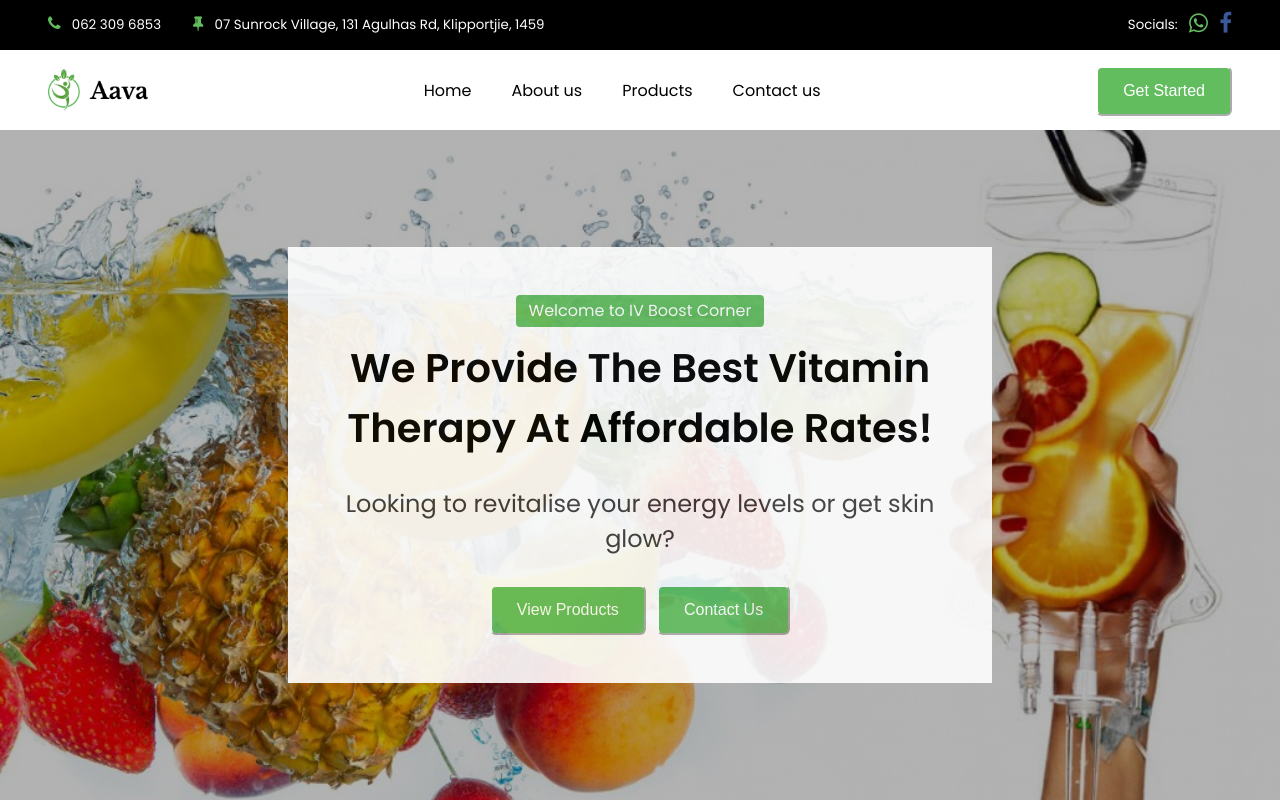
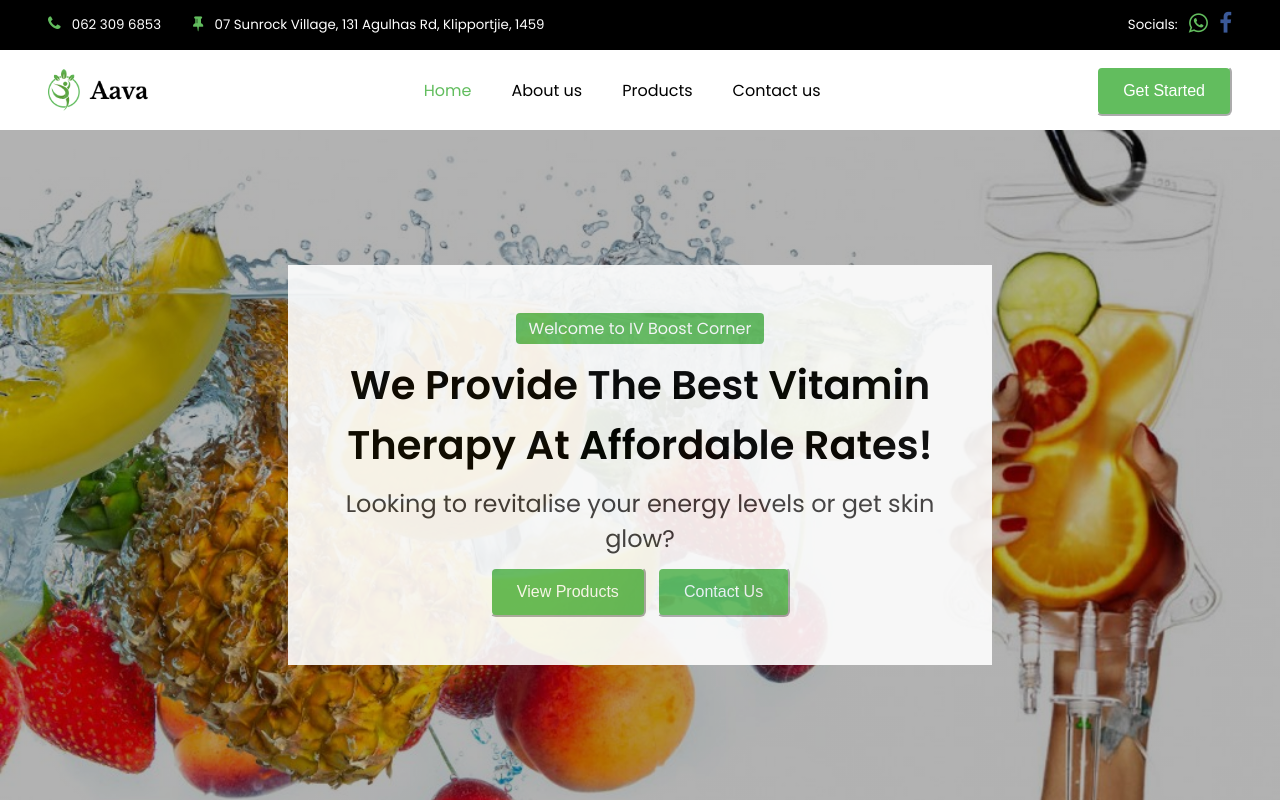
Before and after one commit to siyabongahlongwane/iv-boost-corner, a React (Vite) app: page / in a window 1280 px wide. Built offline with nearby package versions, Linux system fonts and the light colour scheme.

Commit message:
Active Page Routes

```diff
--- a/src/App.tsx
+++ b/src/App.tsx
@@ -9,6 +9,7 @@ import Topbar from "./components/Topbar";
 import { BrowserRouter as Router, Routes, Route } from "react-router-dom";
 function App() {
   return (
+    <Router>
       <div className="app-wrapper d-flex flex-col">
         <div className="topbar-wrapper black-bg">
           <Topbar></Topbar>
@@ -17,17 +18,16 @@ function App() {
           <Navbar></Navbar>
         </div>
         <div className="main-content">
-        <Router>
           <Routes>
             <Route path="/" element={<Hero></Hero>}></Route>
-            <Route path="about-us" element={<About></About>}></Route>
-            <Route path="products" element={<Products></Products>}></Route>
-            <Route path="contact-us" element={<Contact></Contact>}></Route>
+            <Route path="/about-us" element={<About></About>}></Route>
+            <Route path="/products" element={<Products></Products>}></Route>
+            <Route path="/contact-us" element={<Contact></Contact>}></Route>
           </Routes>
-        </Router>
           <Footer></Footer>
         </div>
       </div>
+    </Router>
   );
 }
 
--- a/src/colors.scss
+++ b/src/colors.scss
@@ -8,9 +8,9 @@ $gray: #3c3a3a;
 
 /* Colors */
 .primary-col,
-.nav-links>ul>li:hover,
+.nav-links>ul>li > a:hover,
 .footer-links>span:hover {
-  color: $primaryGreen;
+  color: $primaryGreen !important;
 }
 
 .blue-grey-col {
@@ -21,7 +21,7 @@ $gray: #3c3a3a;
   color: $white;
 }
 
-.black-col {
+.black-col, .nav-links>ul>li>a {
   color: $black;
 }
 
--- a/src/components/Navbar.tsx
+++ b/src/components/Navbar.tsx
@@ -1,21 +1,52 @@
-import logo from '../assets/logo.png';
+import { NavLink } from "react-router-dom";
+import logo from "../assets/logo.png";
 const Navbar = () => {
   return (
-        <div className='navbar d-flex flex-row block white-bg full-height justify-content-between'>
-            <div className='logo d-flex flex-col justify-content-center'>
-                <img className='block' src={logo} alt='IV Boost Logo' />
+    <div className="navbar d-flex flex-row block white-bg full-height justify-content-between">
+      <div className="logo d-flex flex-col justify-content-center">
+        <img className="block" src={logo} alt="IV Boost Logo" />
       </div>
       <div className="nav-links d-flex flex-col justify-content-center">
         <ul className="d-flex flex-row ">
-                    <li>Home</li>
-                    <li>About us</li>
-                    <li>Products</li>
-                    <li>Contact us</li>
+          <li>
+            <NavLink
+              className={({ isActive }) => (isActive ? "primary-col" : "")}
+              to={"/"}
+            >
+              Home
+            </NavLink>
+          </li>
+          <li>
+            <NavLink
+              className={({ isActive }) => (isActive ? "primary-col" : "")}
+              to="/about-us"
+            >
+              About us
+            </NavLink>
+          </li>
+          <li>
+            <NavLink
+              className={({ isActive }) => (isActive ? "primary-col" : "")}
+              to="/products"
+            >
+              Products
+            </NavLink>
+          </li>
+          <li>
+            <NavLink
+              className={({ isActive }) => (isActive ? "primary-col" : "")}
+              to="/contact-us"
+            >
+              Contact us
+            </NavLink>
+          </li>
         </ul>
       </div>
-            <button className="primary-bg white-col get-started-btn">Get Started</button>
+      <button className="primary-bg white-col get-started-btn">
+        Get Started
+      </button>
     </div>
   );
-}
+};
 
 export default Navbar;
--- a/src/index.scss
+++ b/src/index.scss
@@ -39,6 +39,9 @@ body {
       list-style: none;
       gap: 2.5em;
       padding: 0 1em;
+      li > a {
+        text-decoration: none;
+      }
     }
 
     .nav-links>ul>li:hover {
@@ -83,7 +86,6 @@ body,
 }
 
 .box {
-  height: 65%;
   width: 55%;
   opacity: .9;
   padding: 3em;
```
Lines whose indentation alone changed are shown as unchanged.
